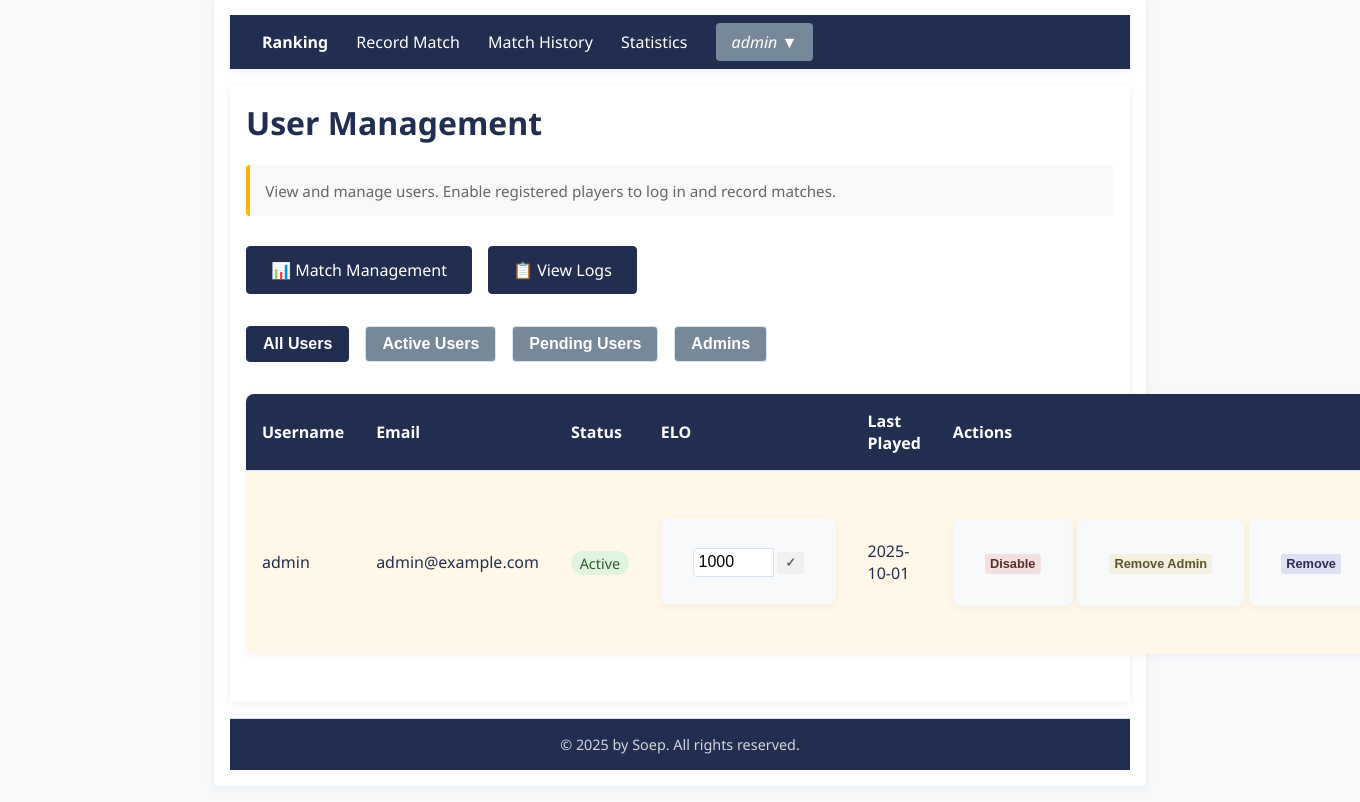
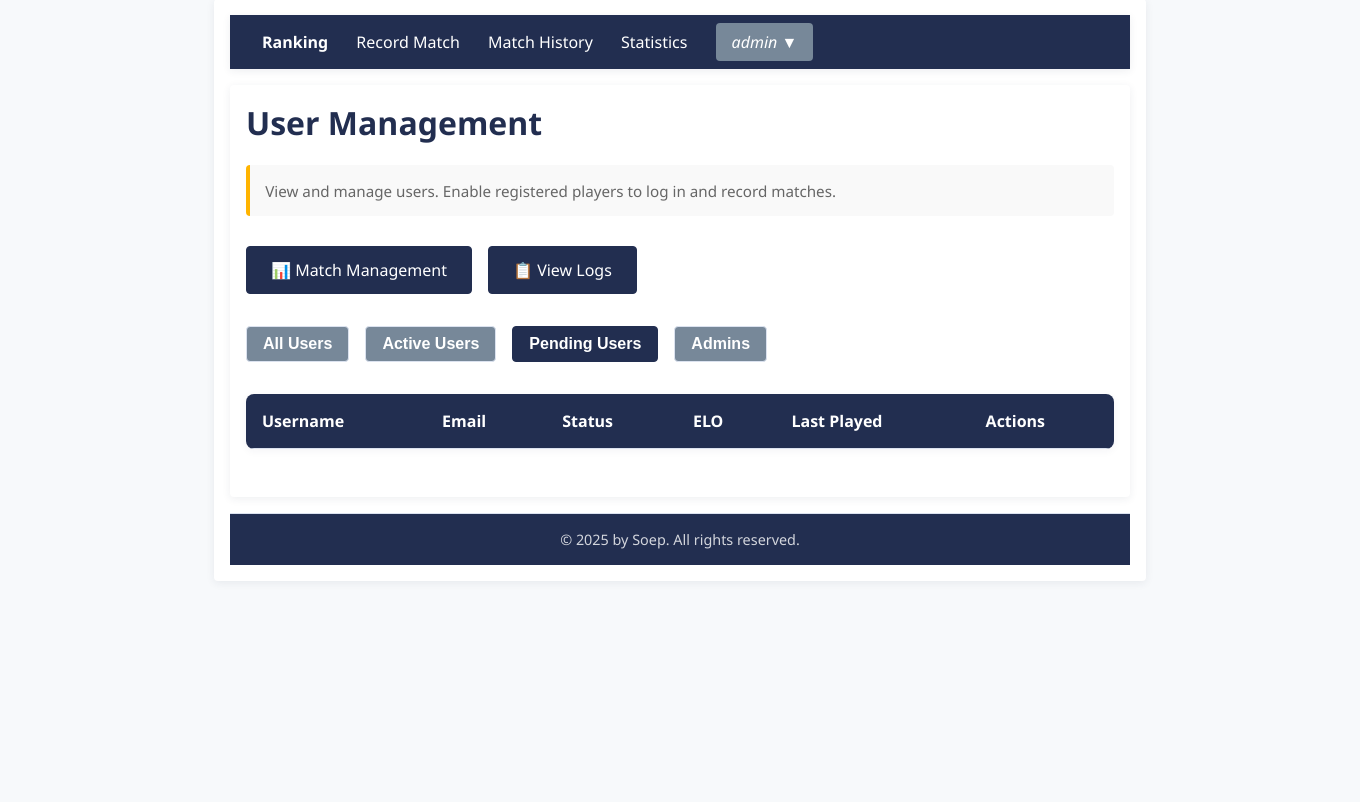
Before and after one commit to gitsoep/elodarts, a Flask app: page /admin in a window 1360 px wide. Shown: the part 17-819 px from the top of the page. After the commit the page ends 582 px from the top, so only its background shows below. Run offline with Flask 3, Linux system fonts and the light colour scheme; a user stored in the database is signed in; data comes from the database, SQL or seed files in the repository.

Commit message:
management-start-users

```diff
--- a/app/templates/admin.html
+++ b/app/templates/admin.html
@@ -273,7 +273,7 @@
 
 // Set initial filter to 'all'
 document.addEventListener('DOMContentLoaded', () => {
-    filterUsers('all');
+    filterUsers('disabled');
 });
 </script>
 {% endblock %}
--- a/app/templates/base.html
+++ b/app/templates/base.html
@@ -23,7 +23,7 @@
                         <a href="{{ url_for('main.edit_profile') }}" class="profile-link">Edit Profile</a>
                         <a href="{{ url_for('main.change_password') }}" class="profile-link">Change Password</a>
                         {% if current_user.admin %}
-                        <a href="{{ url_for('main.admin_matches') }}" class="admin-link">Management</a>
+                        <a href="{{ url_for('main.admin') }}" class="admin-link">Management</a>
                         {% endif %}
                         <a href="{{ url_for('main.logout') }}">Logout</a>
                     </div>
```
